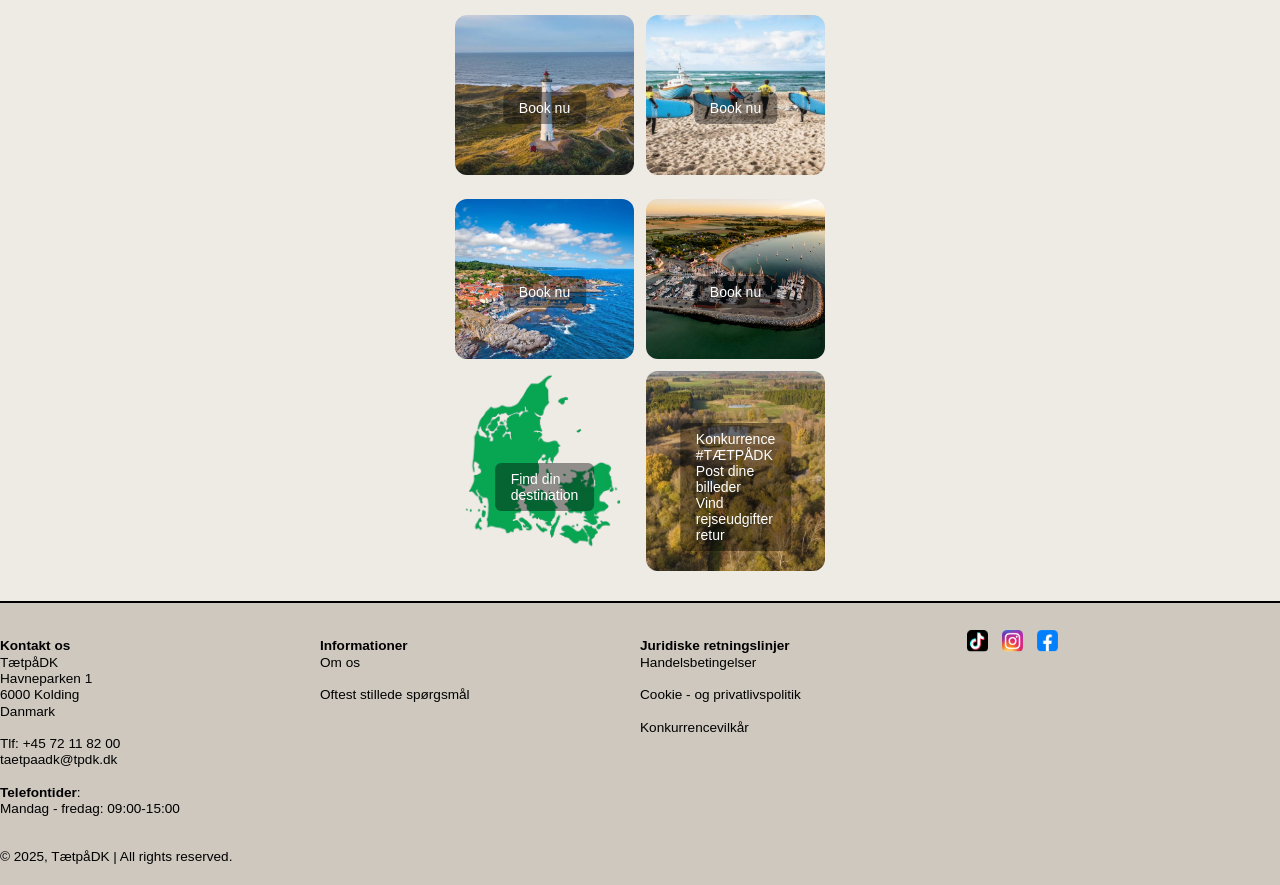
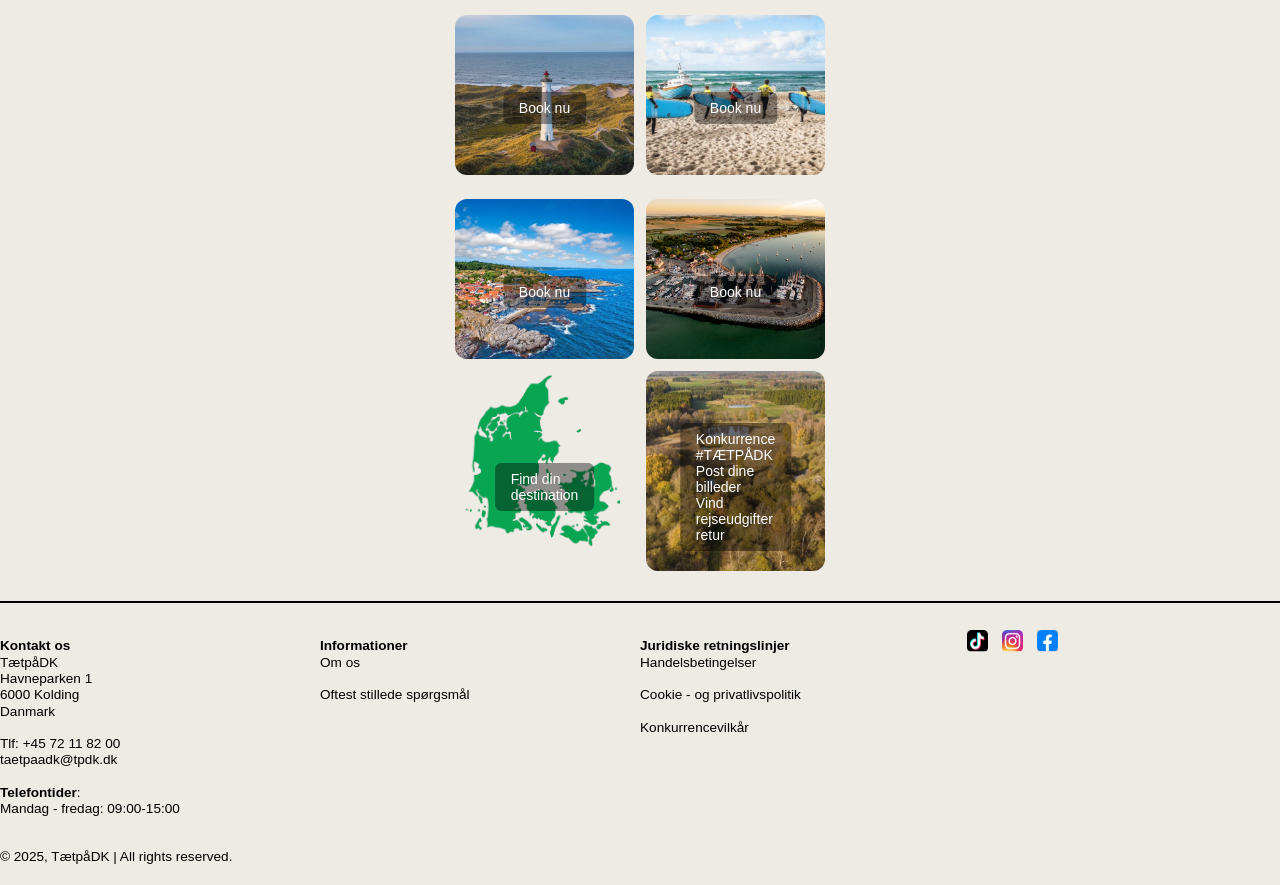
Before and after one commit to alexaniels/taetpaadkprojekt, a plain HTML site: page index.html in a window 1280 px wide. Shown: the part 487-1372 px from the top of the page. Drawn offline with Linux system fonts and the light colour scheme.

Commit message:
changes in footer in stylecss and destination css

```diff
--- a/css/style.css
+++ b/css/style.css
@@ -216,15 +216,11 @@ main .row:last-of-type {
 /*footer*/
 .footer {
   border-top: 2px solid black;  /*sort linje*/
-  background-color: #d6cfc4;
   padding: 10px 0;
-}
-
-.footer{
   font-size: 0.85rem;
   padding: 20px 0;
   line-height: 1.2;
-  background: #cec8bf;
+  background: #eeeae4;
 }
 
 .footer__sections {
--- a/destination.css
+++ b/destination.css
@@ -237,15 +237,11 @@ text-decoration: none;
 /*footer*/
 .footer {
   border-top: 2px solid black;  /*sort linje*/
-  background-color: #d6cfc4;
   padding: 10px 0;
-}
-
-.footer{
   font-size: 0.85rem;
   padding: 20px 0;
   line-height: 1.2;
-  background: #cec8bf;
+  background: #eeeae4;
 }
 
 .footer__sections {
```
